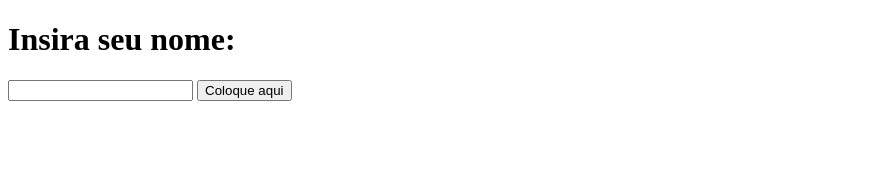
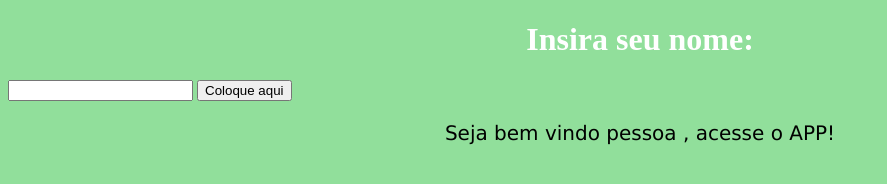
Before and after one commit to Teteusfc/redes_infraestrura_seguranca, a plain HTML site: page a!tividade-seguranca.html in a window 1280 px wide. Both pictures are taken after a click on the button "Coloque aqui". Shown: the whole page, without its empty margins (0-887 px from the left). Drawn offline with Linux system fonts and the light colour scheme.

Commit message:
Add files via upload

```diff
--- a/a!tividade-seguranca.html
+++ b/a!tividade-seguranca.html
@@ -1,18 +1,60 @@
-<!DOCTYPE html>
-<html lang="pt-br">
+<!DOCTYPE html> <!-- onde se define o arquivo como html-->
+
+<html lang="pt-br"> <!-- onde é definida a linguagem em pt-br -->
+
 <head>
-    <meta charset="UTF-8">
+    <meta charset="UTF-8"> <!-- modificação de comandos -->
     <meta name="viewport" content="width=device-width, initial-scale=1.0">
-    <title>segurança atividade</title>
+    <style type="text/css">
+        body {
+            background-color: rgba(29, 190, 51, 0.486);
+        }
+
+        h1 {
+            color: white;
+            text-align: center;
+        }
+
+        p {
+            font-family: verdana;
+            font-size: 20px;
+            text-align: center;
+        }
+    </style>
+
+    <title>segurança atividade</title> <!-- titulo -->
 </head>
-<body>
-<h1>Insira seu nome:</h1>
-<input type="text" id="nameInput"/>
-<button onclick="displayName()">Coloque aqui</button>
-<p id="nameOutput"></p>
-<script>
-function displayName() {}
+
+<body> <!-- estrutura ou corpo do site -->
+
+    <h1>Insira seu nome:</h1>
+
+    <!-- onde colocamos o nome ou o comando input para um retorno  de outro comando do armazenamento do nome-->
+    <!-- Inicio do formulario onde colocamos o Input para inserir o nome e retornar um valor no nameOutput-->
+
+    <input type="text" id="nameInput" />
+
+    <!-- o Comando em sí onde se coloca o nome  ou coloque aqui , onde colocamos  o nome-->
+
+    <button onclick="displayName()">Coloque aqui</button>
+
+    <p id="nameOutput"></p>
+    <!-- fim do formulario, onde  quando clicado o comando é enviado e se inicia um novo processo-->
+    <script>
+        // Onde sera mostrado o comando dado do Input "o nome " na tela
+
+        function displayName() {
+
+            // recebe do input "o nome " e guarda no
+            var name = document.getElementById("nameInput").value;
+            document.getElementById("nameOutput").innerHTML = "  Seja bem vindo pessoa  ," + name + "  acesse o APP! ";
 
 
+
+        }
+
+    </script>
+
 </body>
+
 </html>
```
